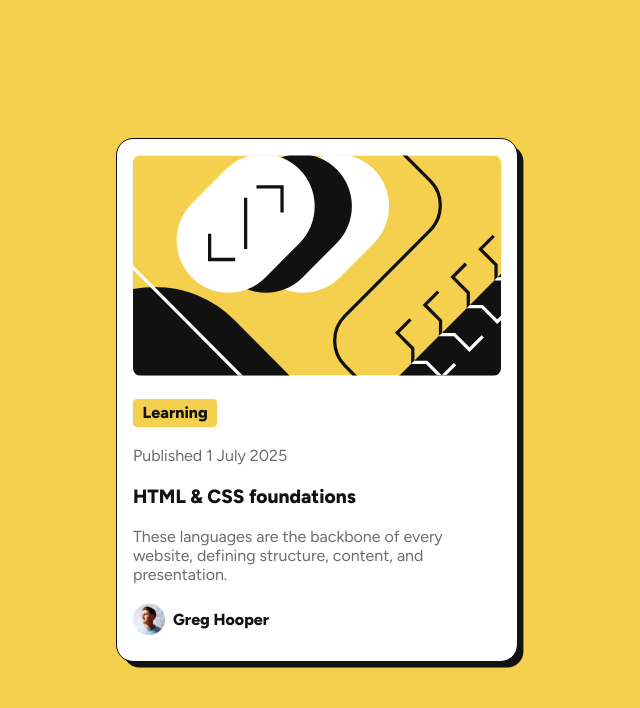
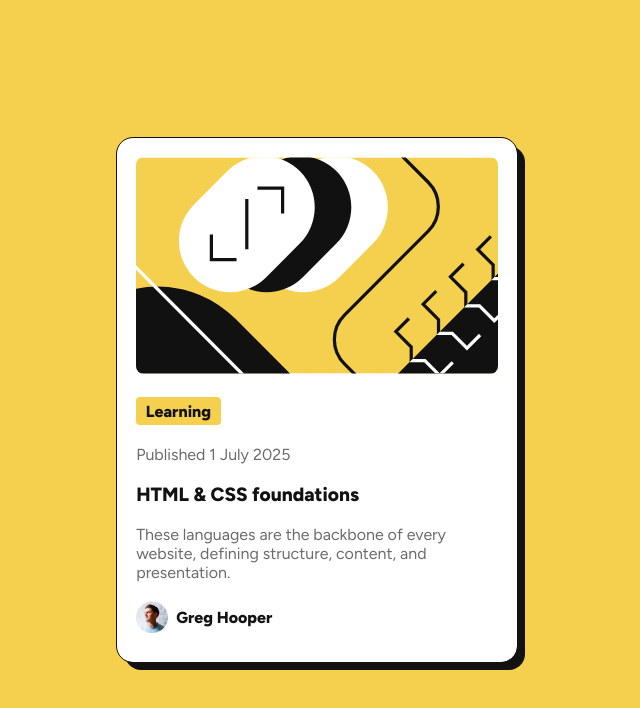
Before and after one commit to Innocent-Leo/blog-preview-card, a plain HTML site: page index.html in a window 1280 px wide. Shown: the whole page, without its empty margins (323-963 px from the left). Drawn offline with Linux system fonts and the light colour scheme.

Commit message:
Updated card box-shadow and container padding

```diff
--- a/assets/css/style.css
+++ b/assets/css/style.css
@@ -29,11 +29,11 @@ body {
   width: 18rem;
   outline: 1px solid var(--gray-950);
   border-radius: 1rem;
-  box-shadow: 0.4rem 0.4rem var(--gray-950);
+  box-shadow: 0.5rem 0.5rem var(--gray-950);
 }
 
 .container {
-  padding: 1rem;
+  padding: 1.2rem;
   display: flex;
   flex-direction: column;
   gap: 1.2rem;
```
